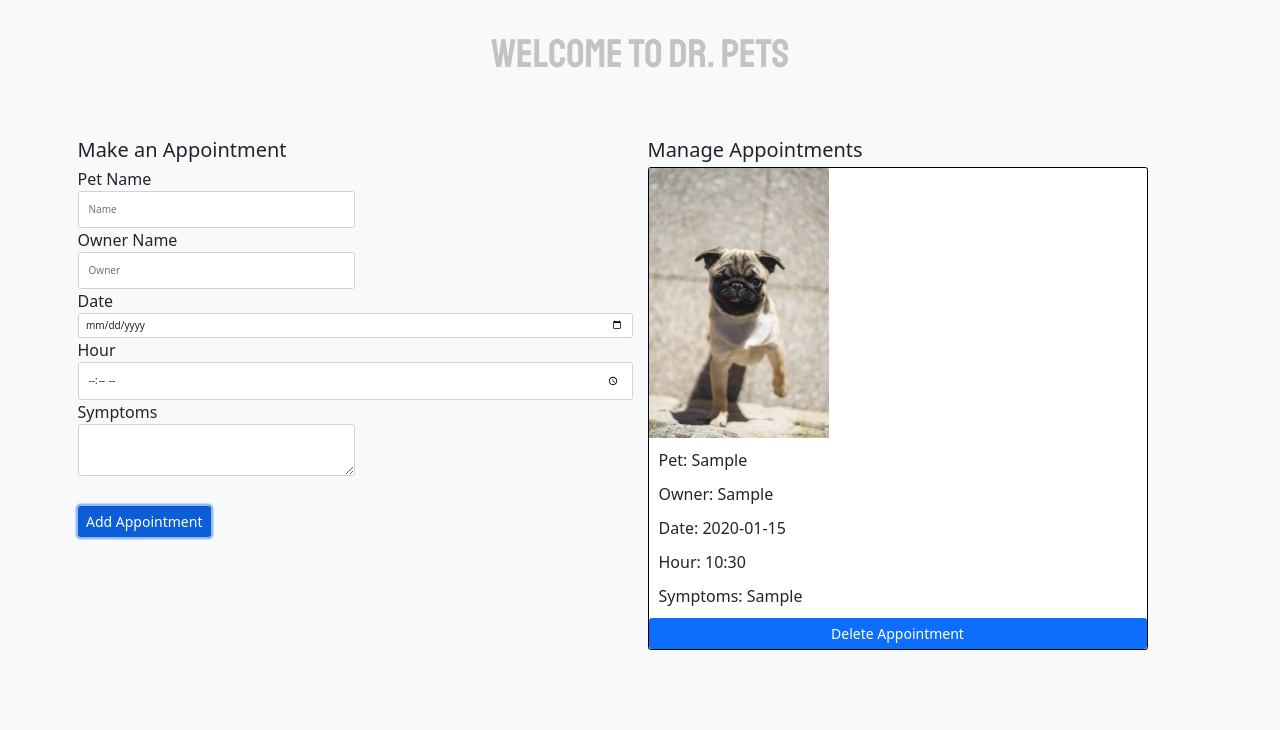
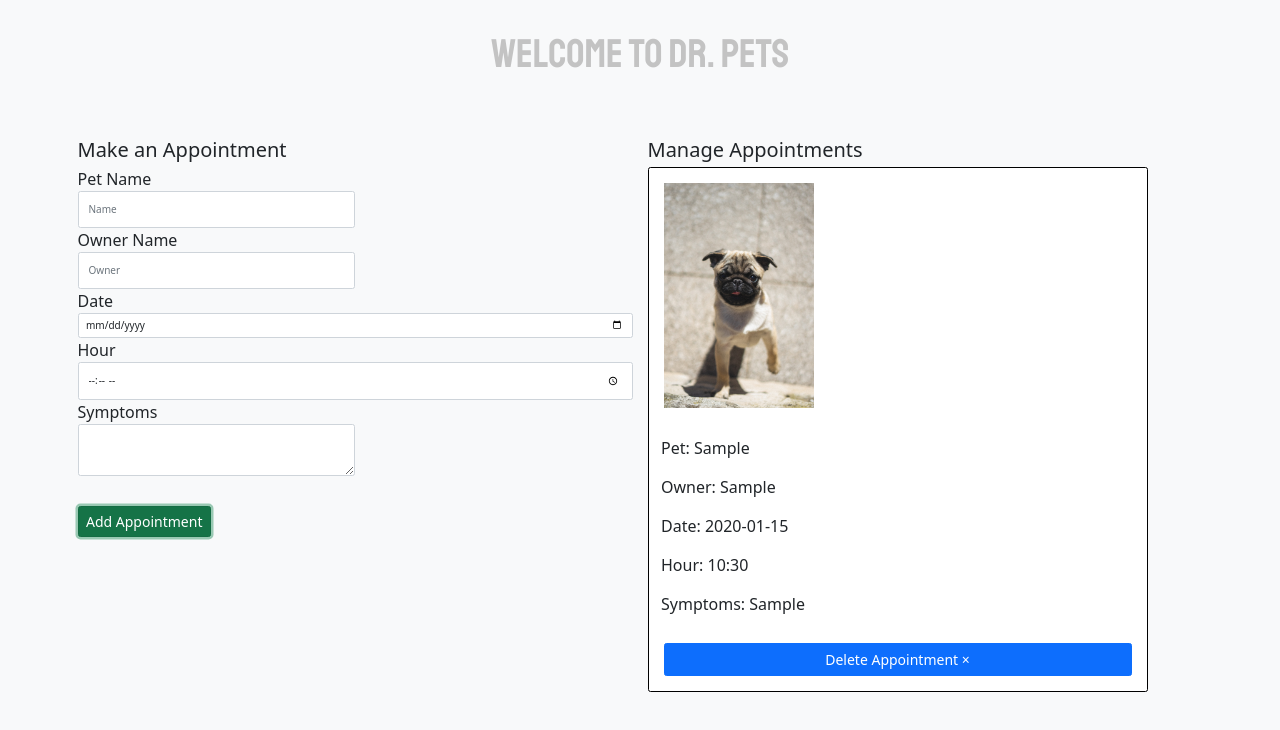
Before and after one commit to chicacode/patiens-managment-web, a React (Create React App) app in the folder frontend/: page / in a window 1280 px wide. Both pictures are taken after typing "Sample", "Sample", "2020-01-15", "10:30", "Sample" into the empty fields and a click on the button "Add Appointment". Shown: the top 730 px of the page. Built offline with nearby package versions, Linux system fonts and the light colour scheme.

Commit message:
Added delete method

```diff
--- a/frontend/src/App.js
+++ b/frontend/src/App.js
@@ -20,6 +20,11 @@ function App() {
     ])
   }
 
+  const deleteAppointment = id =>{
+    const newAppointments = appointmentsList.filter(apo => apo.id !== id); //return a new array
+    addAppointments(newAppointments);
+  }
+
   return (
     <Fragment>
       <h1 className="p-5">Welcome to Dr. Pets</h1>
@@ -36,6 +41,7 @@ function App() {
                <Appointment
                  key={appointment.id}
                  appointment={appointment}
+                 deleteAppointment={deleteAppointment}
                />
              ))}
 
--- a/frontend/src/components/Appointment.js
+++ b/frontend/src/components/Appointment.js
@@ -1,30 +1,34 @@
 import React, { Fragment } from 'react';
 import img from '../assets/img/img.jpg';
 
-const Appointment = ({ appointment }) => {
+const Appointment = ({ appointment, deleteAppointment }) => {
     const { petName, ownerName, date, time, symptoms } = appointment;
     return (
         <Fragment>
             <div className="card" style={{ width: "50rem", border: '1px solid black', borderRadius: "10px!important" }}>
-                <img className="card-img-top" src={img} alt="Card image cap" style={{ width: "180px" }} />
+                <img className="card-img-top p-4" src={img} alt="Card image cap" style={{ width: "180px" }} />
                 <div className="card-body">
-                    <p className="card-text">
+                    <p className="card-text p-1">
                         <span>Pet: {petName}</span>
                     </p>
-                    <p className="card-text">
+                    <p className="card-text p-1">
                         <span> Owner: {ownerName}</span>
                     </p>
-                    <p className="card-text">
+                    <p className="card-text p-1">
                         <span>Date: {date}</span>
                     </p>
-                    <p className="card-text">
+                    <p className="card-text p-1">
                         <span>Hour: {time}</span>
                     </p>
-                    <p className="card-text">
+                    <p className="card-text p-1">
                         <span> Symptoms: {symptoms}</span>
                     </p>
                 </div>
-                <button className="btn btn-primary">Delete Appointment</button>
+                <button
+                className="btn btn-primary p-2 m-4"
+                onClick={() => deleteAppointment(appointment.id)}
+                >
+                    Delete Appointment &times;</button>
 
             </div>
             <br />
--- a/frontend/src/components/Form.js
+++ b/frontend/src/components/Form.js
@@ -124,7 +124,7 @@ const Form = ({createAppointment}) => {
                         </div>
 
                     </div>
-                    <button type="submit" className="btn btn-primary mt-5">Add Appointment</button>
+                    <button type="submit" className="btn btn-success mt-5">Add Appointment</button>
                 </div>
             </form>
 
```
